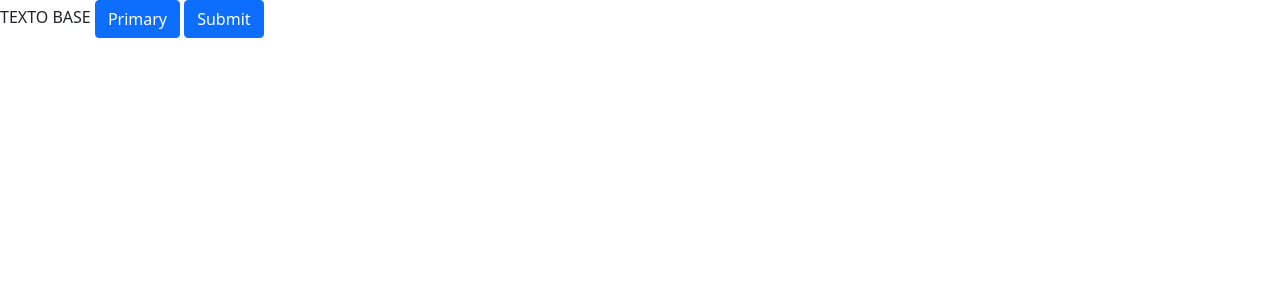
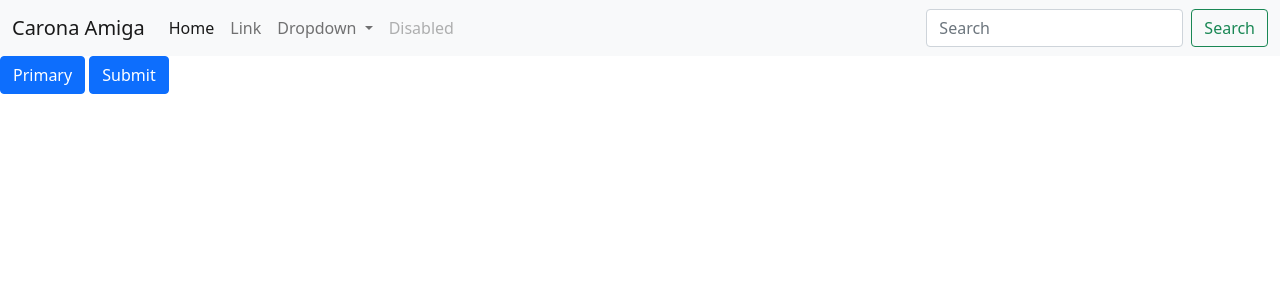
Before and after one commit to joao-coli/LabBd, a Django app: page / in a window 1280 px wide. Shown: the top 300 px of the page. Run offline with Django 3.2, Linux system fonts and the light colour scheme.

Commit message:
Adição da navbar no template

```diff
--- a/backend/conf/templates/base.html
+++ b/backend/conf/templates/base.html
@@ -3,11 +3,15 @@
 {% load static %}
 <head>
 	<link rel="stylesheet" href="https://cdn.jsdelivr.net/npm/bootstrap@5.1.3/dist/css/bootstrap.min.css">
-	<script src="https://cdn.jsdelivr.net/npm/bootstrap@5.1.3/dist/js/bootstrap.bundle.min.js" integrity="sha384-ka7Sk0Gln4gmtz2MlQnikT1wXgYsOg+OMhuP+IlRH9sENBO0LRn5q+8nbTov4+1p" crossorigin="anonymous"></script>
 </head>
-TEXTO BASE
+<body>
+
+{% include "navbar.html" %}
 
 {% block content %}
 {% endblock %}
 
+<script src="https://cdn.jsdelivr.net/npm/bootstrap@5.1.3/dist/js/bootstrap.bundle.min.js" integrity="sha384-ka7Sk0Gln4gmtz2MlQnikT1wXgYsOg+OMhuP+IlRH9sENBO0LRn5q+8nbTov4+1p" crossorigin="anonymous"></script>
+
+</body>
 </html>
--- /dev/null
+++ b/backend/conf/templates/navbar.html
@@ -0,0 +1,36 @@
+<nav class="navbar navbar-expand-lg navbar-light bg-light">
+  <div class="container-fluid">
+    <a class="navbar-brand" href="#">Carona Amiga</a>
+    <button class="navbar-toggler" type="button" data-bs-toggle="collapse" data-bs-target="#navbarSupportedContent" aria-controls="navbarSupportedContent" aria-expanded="false" aria-label="Toggle navigation">
+      <span class="navbar-toggler-icon"></span>
+    </button>
+    <div class="collapse navbar-collapse" id="navbarSupportedContent">
+      <ul class="navbar-nav me-auto mb-2 mb-lg-0">
+        <li class="nav-item">
+          <a class="nav-link active" aria-current="page" href="#">Home</a>
+        </li>
+        <li class="nav-item">
+          <a class="nav-link" href="#">Link</a>
+        </li>
+        <li class="nav-item dropdown">
+          <a class="nav-link dropdown-toggle" href="#" id="navbarDropdown" role="button" data-bs-toggle="dropdown" aria-expanded="false">
+            Dropdown
+          </a>
+          <ul class="dropdown-menu" aria-labelledby="navbarDropdown">
+            <li><a class="dropdown-item" href="#">Action</a></li>
+            <li><a class="dropdown-item" href="#">Another action</a></li>
+            <li><hr class="dropdown-divider"></li>
+            <li><a class="dropdown-item" href="#">Something else here</a></li>
+          </ul>
+        </li>
+        <li class="nav-item">
+          <a class="nav-link disabled">Disabled</a>
+        </li>
+      </ul>
+      <form class="d-flex">
+        <input class="form-control me-2" type="search" placeholder="Search" aria-label="Search">
+        <button class="btn btn-outline-success" type="submit">Search</button>
+      </form>
+    </div>
+  </div>
+</nav>
```
